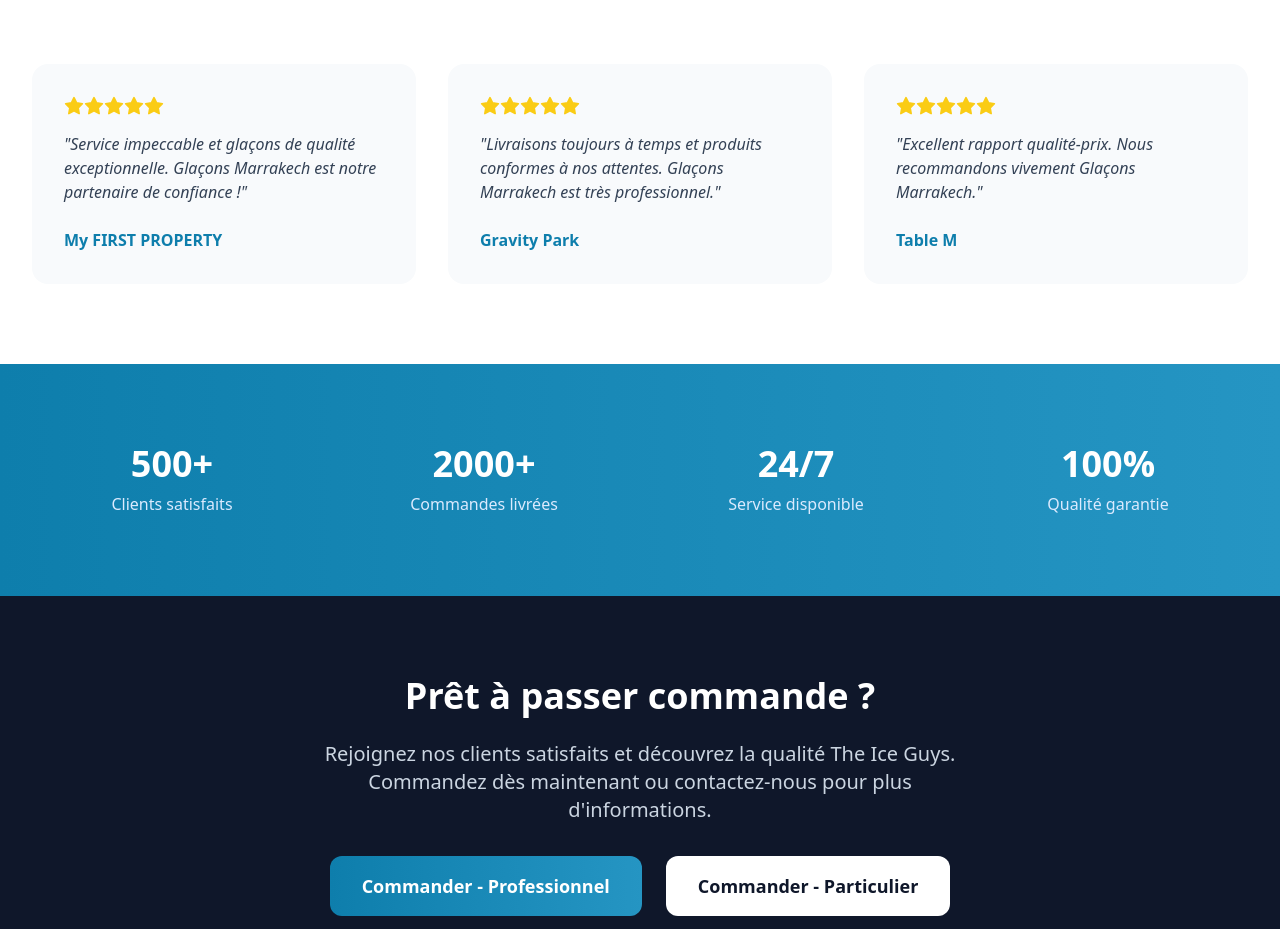
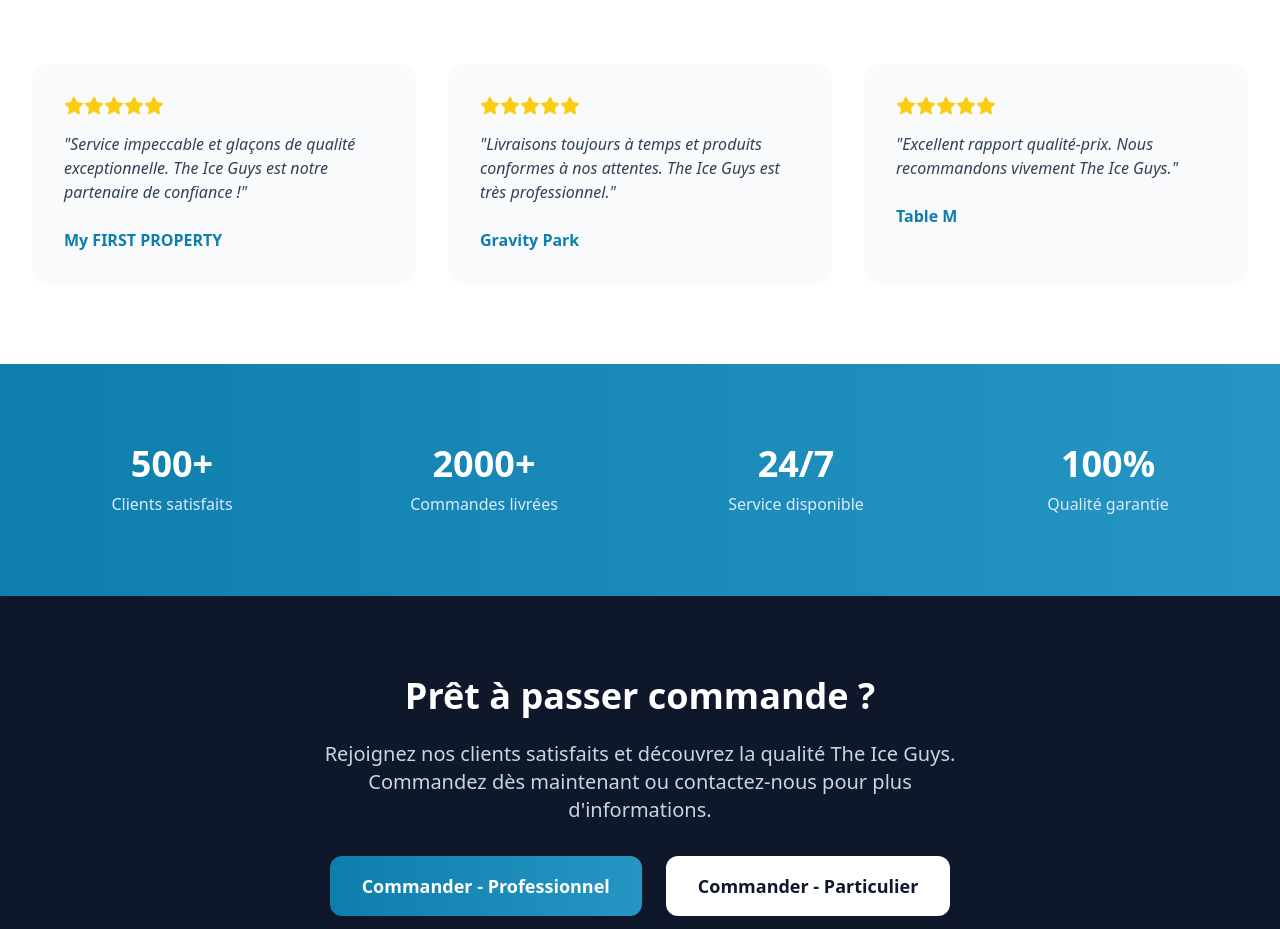
Before and after one commit to Mohameddigis/theiceguys, a React (Vite) app: page / in a window 1280 px wide. Shown: the part 2100-3029 px from the top of the page. Built offline with nearby package versions, Linux system fonts and the light colour scheme; no server answers.

Commit message:
Mettre à jour les avis clients en français

```diff
--- a/src/components/Hero.tsx
+++ b/src/components/Hero.tsx
@@ -27,17 +27,17 @@ function Hero({ onOrderClick }: HeroProps) {
   const testimonials = [
     {
       name: 'My FIRST PROPERTY',
-      text: 'Service impeccable et glaçons de qualité exceptionnelle. Glaçons Marrakech est notre partenaire de confiance !',
+      text: 'Service impeccable et glaçons de qualité exceptionnelle. The Ice Guys est notre partenaire de confiance !',
       rating: 5
     },
     {
       name: 'Gravity Park',
-      text: 'Livraisons toujours à temps et produits conformes à nos attentes. Glaçons Marrakech est très professionnel.',
+      text: 'Livraisons toujours à temps et produits conformes à nos attentes. The Ice Guys est très professionnel.',
       rating: 5
     },
     {
       name: 'Table M',
-      text: 'Excellent rapport qualité-prix. Nous recommandons vivement Glaçons Marrakech.',
+      text: 'Excellent rapport qualité-prix. Nous recommandons vivement The Ice Guys.',
       rating: 5
     }
   ];
```
